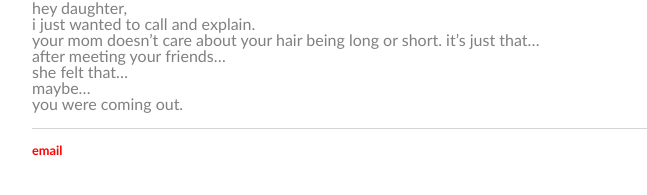
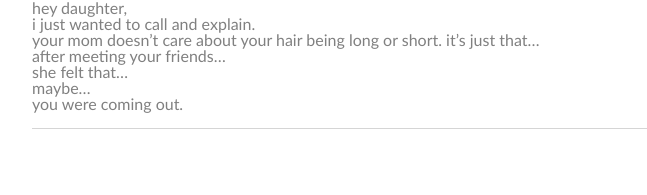
Before and after one commit to c1ndygao/cindygao.com, a Jekyll site: the page built from weloveyoubut.md, in a window 1280 px wide. Shown: the part 621-816 px from the top of the page, without its empty margins (160-807 px from the left). Built offline with Jekyll 4.4.1, drawn with Linux system fonts in a browser that asks for light colours.

Commit message:
Update default.html

```diff
--- a/_layouts/default.html
+++ b/_layouts/default.html
@@ -2,10 +2,8 @@
 <html>
 
 <head>
-<link href='https://fonts.googleapis.com/css?family=Roboto' rel='stylesheet'>
-
-			<title>{{ page.title }}</title>
-      <link rel="stylesheet" type="text/css" href="/css/main.css">
+	<title>{{ page.title }}</title>
+	<link rel="stylesheet" type="text/css" href="/css/main.css">
 </head>
 
 <body>
@@ -29,7 +27,7 @@
 
 	<footer>
     		<ul>
-        		<li><a href="mailto:cyg2002@gmail.com">email</a></li>
+        		<li><a href="mailto:cyg2002@gmail.com"></a></li>
 		</ul>
 	</footer>
 </body>
```
